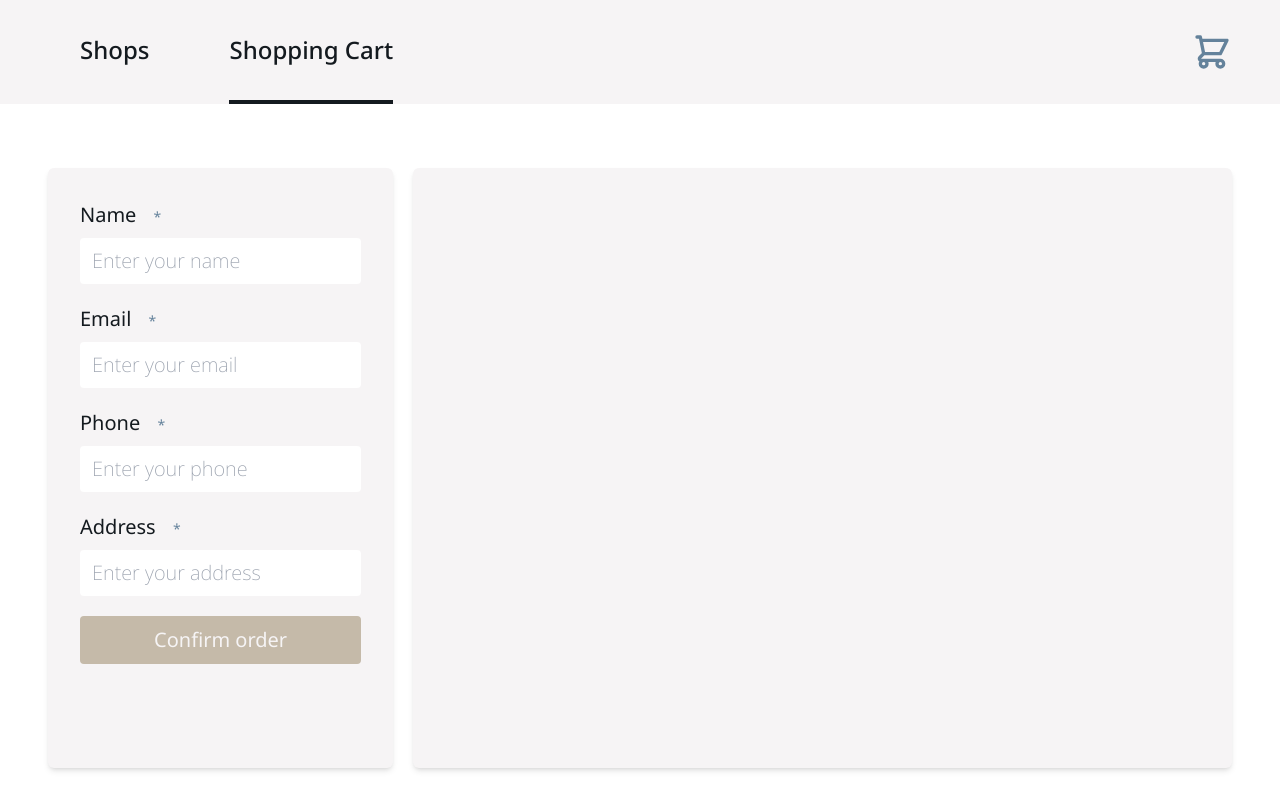
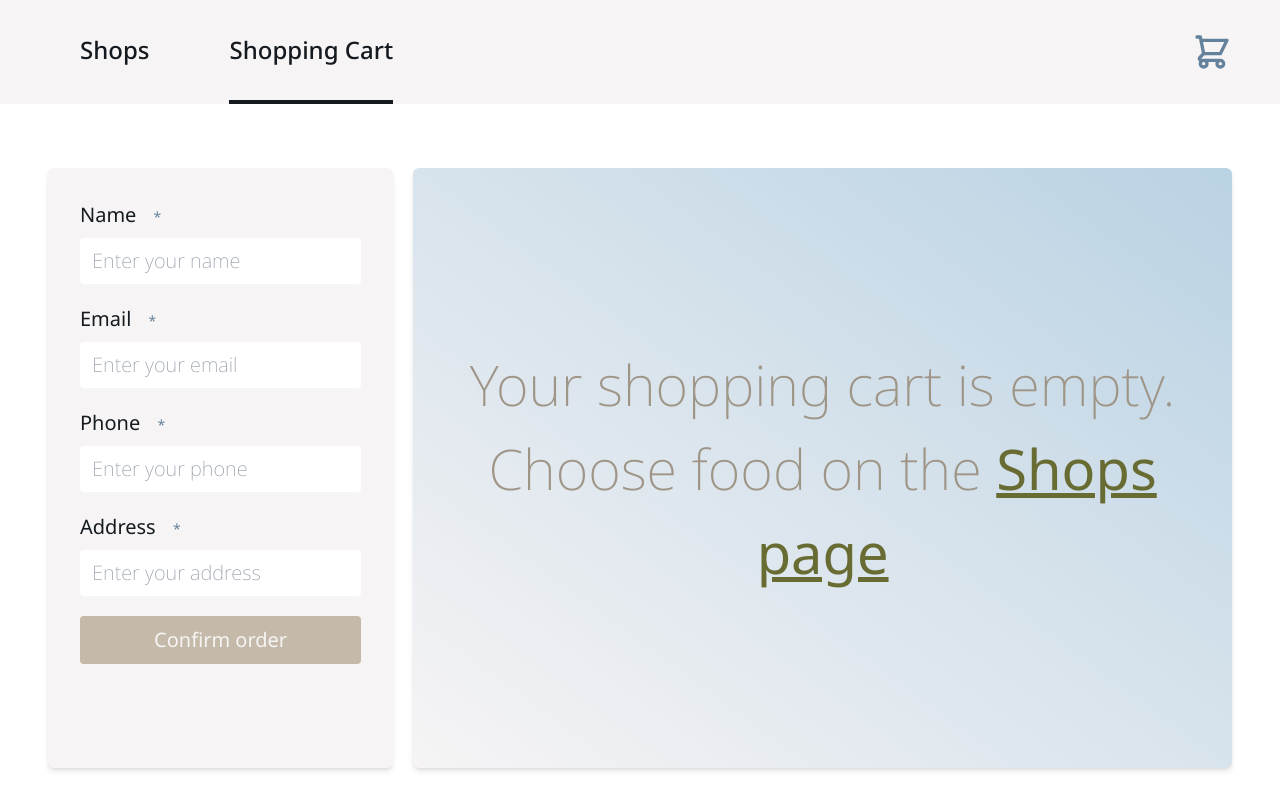
Before and after one commit to YarPetru/food-delivery-front, a React (Create React App) app: page /shopping-cart in a window 1280 px wide. Shown: the top 810 px of the page. Built offline with nearby package versions, Linux system fonts and the light colour scheme.

Commit message:
some styles and total price finetuned

```diff
--- a/src/components/ShoppingCart/OrderedProductsCard.tsx
+++ b/src/components/ShoppingCart/OrderedProductsCard.tsx
@@ -21,8 +21,8 @@ const OrderedProductsCard: React.FC<IChangeProductCard> = ({ product }) => {
   };
 
   return (
-    <li className="relative w-full flex gap-4 items-center bg-white rounded-md overflow-hidden">
-      <div className="group relative overflow-hidden h-[200px]">
+    <li className="relative h-1/3 flex gap-8 items-center bg-white rounded-md overflow-hidden">
+      <div className="group relative overflow-hidden h-[210px] w-4/5">
         <img
           src={
             !!product.image
@@ -32,13 +32,14 @@ const OrderedProductsCard: React.FC<IChangeProductCard> = ({ product }) => {
           alt="product"
           className="w-full h-full object-cover"
         />
-        <div className="absolute top-0 w-full h-full p-6 bg-blue-sky-80 translate-y-full group-hover:translate-y-0 transition-all">
+        <div className="absolute top-0 w-full h-full p-6 text-xs bg-blue-sky-80 translate-y-full group-hover:translate-y-0 transition-all">
           {product.description}
         </div>
       </div>
-      <div className="flex flex-col gap-4 items-center text-center w-full p-6">
-        <h3>{product.product}</h3>
-        <p>Price:{product.price}</p>
+      <div className="flex flex-col gap-4 items-start text-center w-full h-full py-6 pr-10 pl-2">
+        <h2>{product.product}</h2>
+        <div className="w-full flex items-center gap-8">
+          <p>Price:{` ${product.price} UAH`}</p>
           <input
             type="number"
             value={product.quantity}
@@ -47,6 +48,7 @@ const OrderedProductsCard: React.FC<IChangeProductCard> = ({ product }) => {
             className="pl-2 py-1 border border-grey-light outline-1 outline-grey-main"
             onChange={handleNumberProducts}
           />
+        </div>
       </div>
       <button
         type="button"
--- a/src/components/ShoppingCart/UserCart.tsx
+++ b/src/components/ShoppingCart/UserCart.tsx
@@ -1,18 +1,42 @@
 import React from 'react';
+import { Link } from 'react-router-dom';
 import OrderedProductsCard from './OrderedProductsCard';
 import { useAppSelector } from 'hooks/redux-hooks';
 import { getCurrentOrder } from 'store/order';
 
 const UserCart: React.FC = () => {
   const { data: currentOrder } = useAppSelector(getCurrentOrder);
+  const total = currentOrder.reduce((total, product) => total + product.price, 0);
 
   return (
-    <section className="section w-[calc(70%-10px)] h-[600px] overflow-auto">
-      <ul className="flex flex-col w-full gap-7">
-        {currentOrder?.map(product => (
-          <OrderedProductsCard key={product._id} product={product} />
-        ))}
-      </ul>
+    <section className="section w-[calc(70%-10px)] h-[600px] bg-gradient-to-tr from-grey-light to-blue-sky-70 overflow-auto">
+      {!total ? (
+        <div className="w-full h-full flex justify-center items-center">
+          <h2>
+            Your shopping cart is empty. Choose food on the{' '}
+            <Link
+              className="text-olive-main font-normal underline hover:text-grey-dark transition-all"
+              to="/"
+            >
+              Shops page
+            </Link>
+          </h2>
+        </div>
+      ) : (
+        <>
+          <div className="h-[450px] w-full overflow-auto">
+            <ul className="flex flex-col w-full gap-7">
+              {currentOrder?.map(product => (
+                <OrderedProductsCard key={product._id} product={product} />
+              ))}
+            </ul>
+          </div>
+          <div className="mt-8 flex items-baseline gap-8">
+            <p>Total price:</p>
+            <h3>{total} UAH</h3>
+          </div>
+        </>
+      )}
     </section>
   );
 };
--- a/src/components/Shops/ProductsList.tsx
+++ b/src/components/Shops/ProductsList.tsx
@@ -39,7 +39,12 @@ const ProductsList: React.FC<IProductsList> = ({ products, isShopChoosen = false
       <img src={menuBg} alt="choose a shop to watch a menu" className={bgClasses} />
 
       {!currentShopTitle ? (
-        <h2>Choose a shop to start selecting food</h2>
+        <div className="w-full h-full flex justify-center items-center">
+          <h2>
+            Choose a shop <br />
+            to start <span className="text-olive-main font-normal">selecting food</span>
+          </h2>
+        </div>
       ) : (
         <ul className="flex flex-wrap gap-7">
           {filteredProducts?.map(product => (
--- a/src/index.css
+++ b/src/index.css
@@ -28,7 +28,7 @@
   }
 
   h3 {
-    @apply text-sm text-black;
+    @apply text-md text-black;
   }
 }
 
```
Lines whose indentation alone changed are shown as unchanged.
